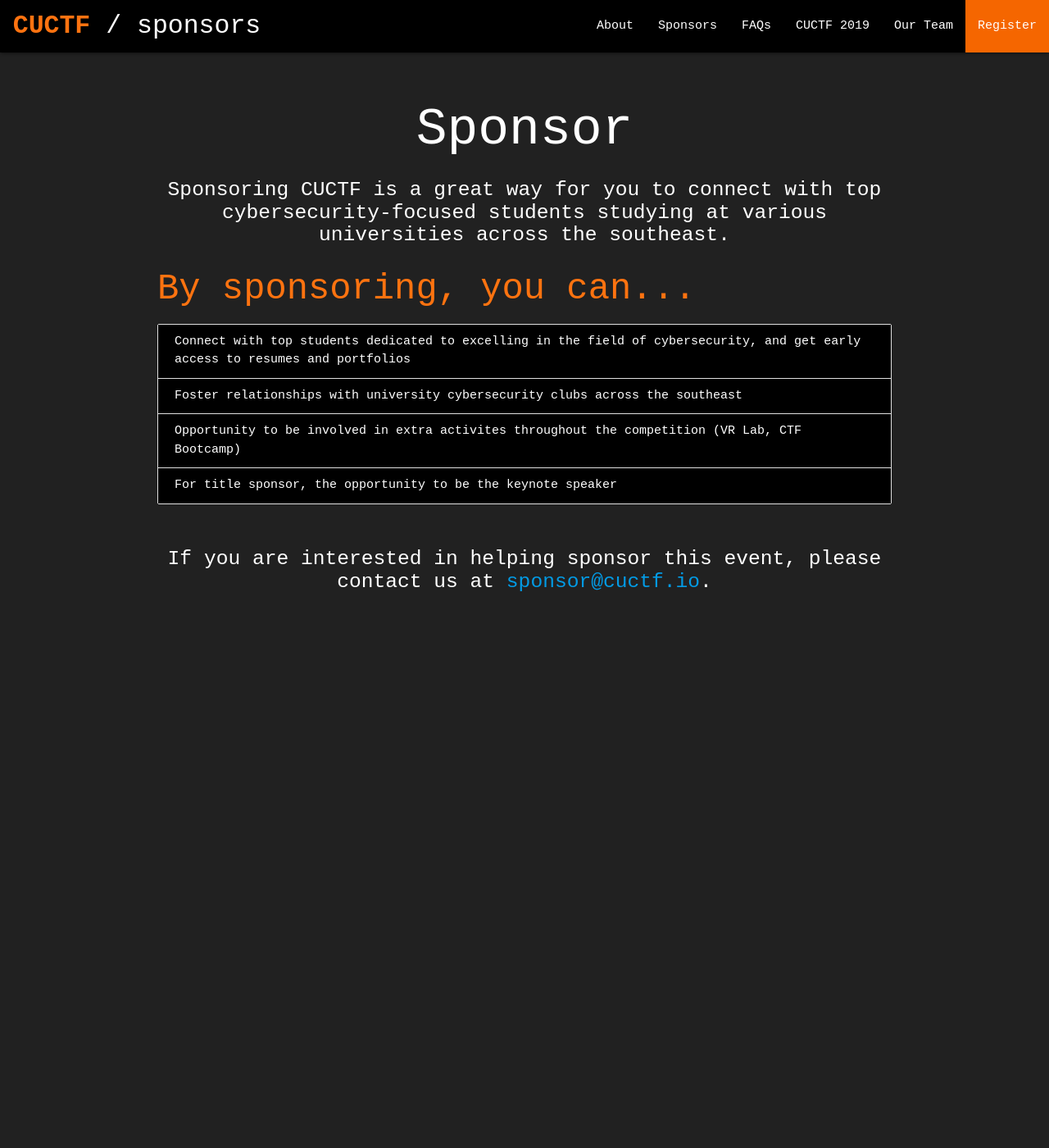
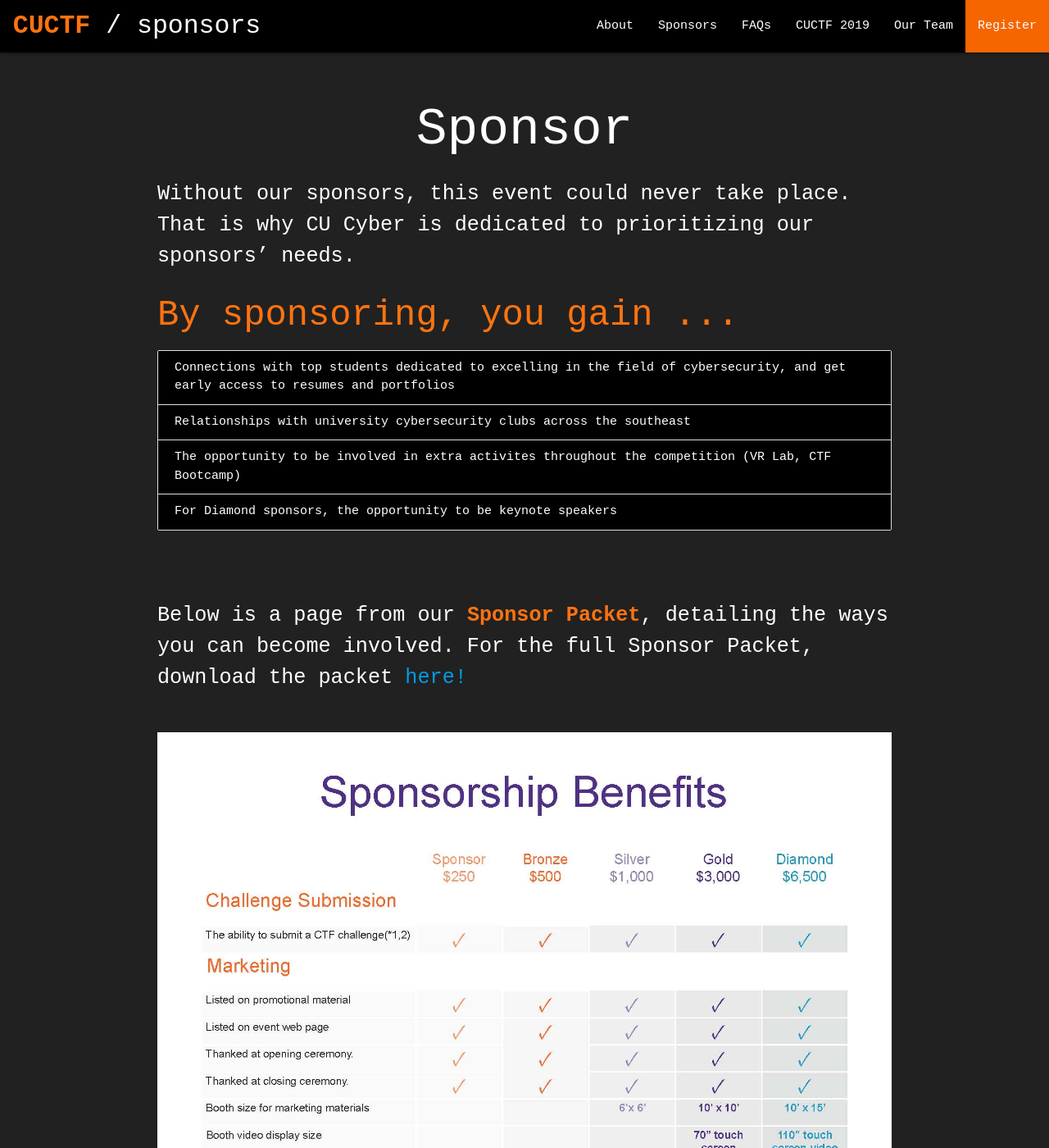
Before and after one commit to CUCyber/cuctf.io, a Jekyll site: the page built from sponsors.html, in a window 1280 px wide and 1400 px high. Shown: the whole window at 82% size. Built offline with Jekyll 4.4.1, drawn with Linux system fonts in a browser that asks for light colours; nearby versions of some CDN libraries; some web fonts are replaced.

Commit message:
Sponsor Page Includes Packet download and Benefits Image

```diff
--- a/public/css/custom.css
+++ b/public/css/custom.css
@@ -133,7 +133,12 @@
 
 
 
+/* Sponsor Page */
 
+#benefits {
+  height: 100%;
+  width: 100%;
+}
 
 /* Team Page */
 
--- a/sponsors.html
+++ b/sponsors.html
@@ -8,16 +8,26 @@
 
 <div class="container white-text">
   <h1 class="text-accent-4 center">Sponsor</h1>
-  <h5>Sponsoring CUCTF is a great way for you to connect with top cybersecurity-focused students studying at various
-    universities across the southeast.</h5>
-  <h3 class="clemson-orange-text">By sponsoring, you can...</h3>
+
+  <p class="flow-text">Without our sponsors, this event could never take place. That is why CU Cyber is dedicated to
+      prioritizing our sponsors’ needs.</p>
+  <h3 class="clemson-orange-text">By sponsoring, you gain ...</h3>
   <ul class="collection black">
-    <li class="collection-item black">Connect with top students dedicated to excelling in the field of cybersecurity, and get early access to resumes
+    <li class="collection-item black">Connections with top students dedicated to excelling in the field of cybersecurity, and get early access to resumes
       and portfolios</li>
-    <li class="collection-item black">Foster relationships with university cybersecurity clubs across the southeast</li>
-    <li class="collection-item black">Opportunity to be involved in extra activites throughout the competition (VR Lab, CTF Bootcamp)</li>
-    <li class="collection-item black">For title sponsor, the opportunity to be the keynote speaker</li>
+    <li class="collection-item black">Relationships with university cybersecurity clubs across the southeast</li>
+    <li class="collection-item black"> The opportunity to be involved in extra activites throughout the competition (VR Lab, CTF Bootcamp)</li>
+    <li class="collection-item black">For Diamond sponsors, the opportunity to be keynote speakers</li>
   </ul>
   <br>
+  <br>
+  <p class="flow-text">Below is a page from our <strong>Sponsor Packet</strong>, detailing the ways you can become involved. For the full Sponsor Packet, download the packet <a href="public/files/CUCTF_Sponsorship_Packet.pdf" download=""> here! </a></p>
+  <br>
+  <div class="row">
+      <div class="center">
+        <img src="public/images/2020/CUCTF_Sponsor_Benefits.jpg" id="benefits">
+      </div>
+  </div>
+
   <h5>If you are interested in helping sponsor this event, please contact us at <a href="mailto:sponsor@cuctf.io">sponsor@cuctf.io</a>.</h5>
 </div>
```
Also changed, not shown: public/images/2020/CUCTF_Sponsor_Benefits.jpg (added), 5 other files.
